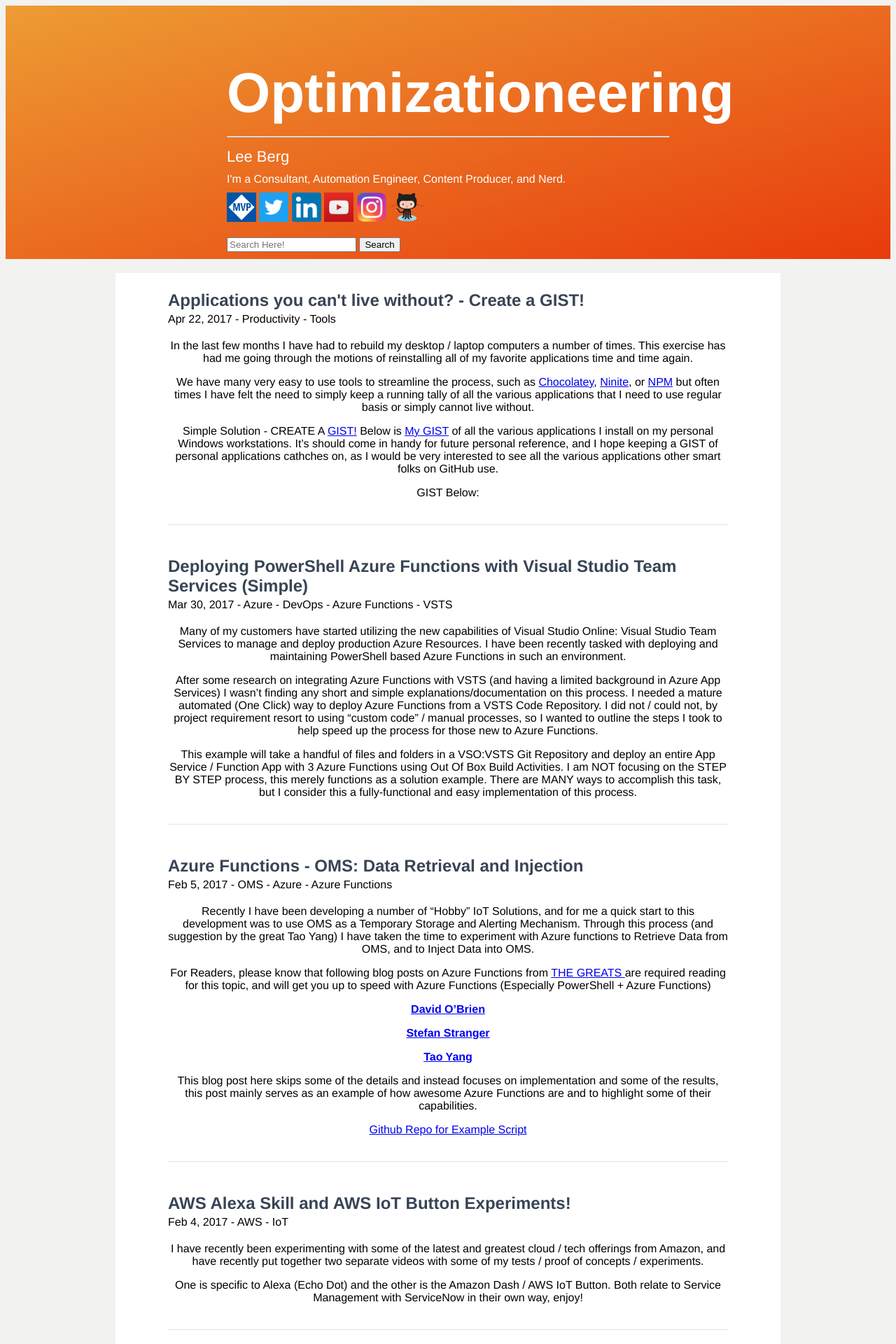
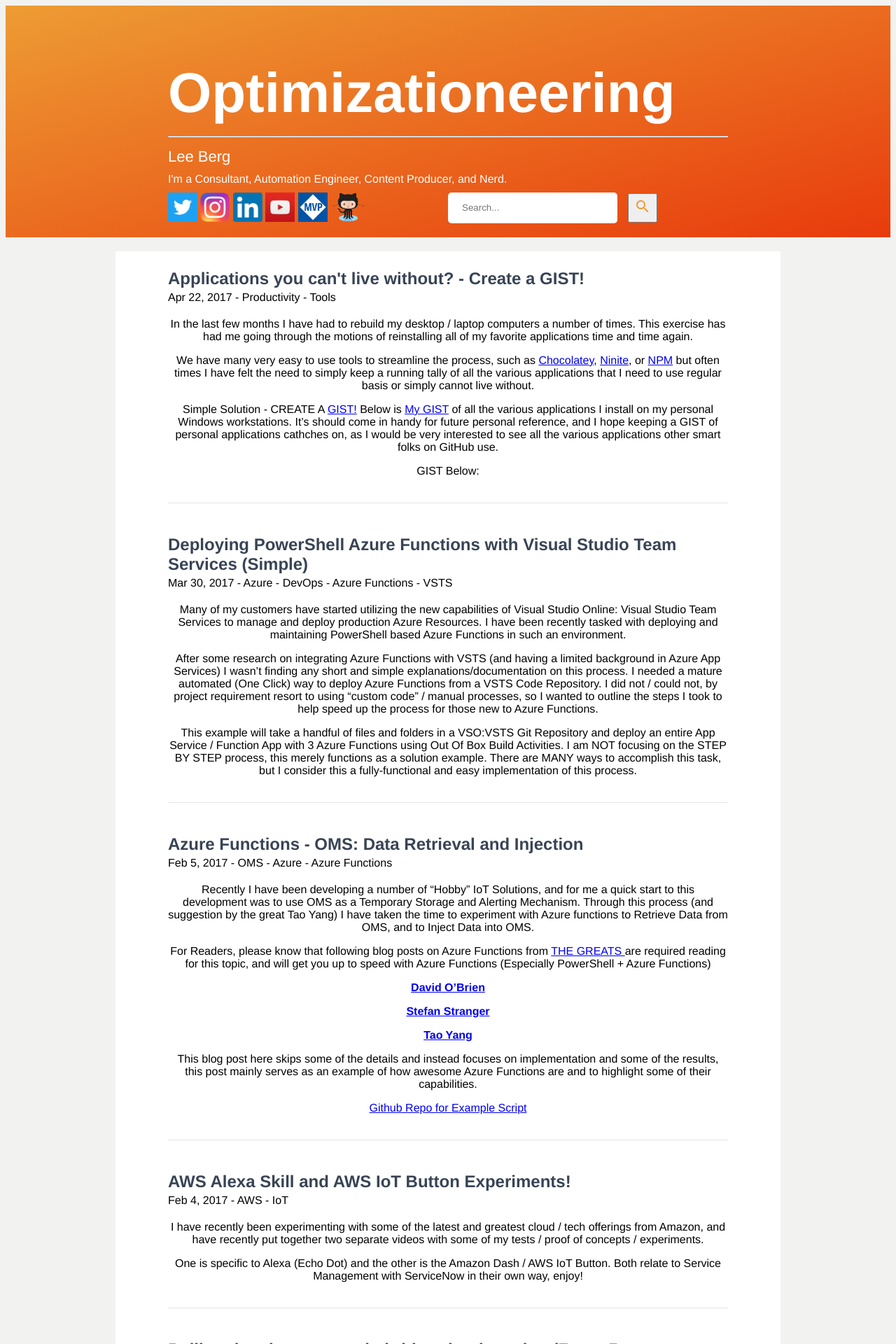
Before and after one commit to leeberg/BlogTest, a Jekyll site: the page built from index.html, in a window 1280 px wide. Shown: the top 1920 px of the page at 70% size. Built offline with Jekyll 4.4.1, drawn with Linux system fonts in a browser that asks for light colours; the list of posts is cut into pages by our own code.

Commit message:
Adding Search, CSS Tweaks

```diff
--- a/_includes/head.html
+++ b/_includes/head.html
@@ -3,4 +3,5 @@
   <meta http-equiv="X-UA-Compatible" content="IE=edge">
    <title>{% if page.title %}{{ page.title }}{% else %}Lee Berg - Optimizationeering on the Brink!{% endif %}</title>
   <link rel="stylesheet" href="{{ site.baseurl }}/css/base.css">
+  <link rel="stylesheet" href="https://fonts.googleapis.com/icon?family=Material+Icons">
 </head>
--- a/_includes/header.html
+++ b/_includes/header.html
@@ -7,26 +7,29 @@
       <hr class="small">
       <div class="header_subheading">Lee Berg</div>
       <div class="header_bio">I'm a Consultant, Automation Engineer, Content Producer, and Nerd.</div>
+      <div class="header_interaction">
+
         <div class="header_badges">
-        <a href="https://mvp.microsoft.com/en-us/PublicProfile/5001196"> <img src="{{ site.baseurl }}/assets/img/badges/MVP_Logo_Horizontal_Secondary_Blue286_CMYK_300ppi.png" height="42"width="42"></a>
           <a href="http://www.twitter.com/leealanberg"><img src="{{ site.baseurl }}/assets/img/badges/Twitter_Logo_White_On_Blue.png" height="42" width="42"> </a>
+          <a href="http://www.instagram.com/leealanberg"> <img src="{{ site.baseurl }}/assets/img/badges/insta.png" height="42" width="42"> </a>
           <a href="https://www.linkedin.com/in/leeberg"><img src="{{ site.baseurl }}/assets/img/badges/LinkedIn_logo_initials.png" height="42" width="42"> </a>
           <a href="http://www.youtube.com/leealanberg"><img src="{{ site.baseurl }}/assets/img/badges/youtube.png" height="42" width="42"> </a>
-        <a href="http://www.instagram.com/leealanberg"> <img src="{{ site.baseurl }}/assets/img/badges/insta.png" height="42" width="42"> </a>
+          <a href="https://mvp.microsoft.com/en-us/PublicProfile/5001196"> <img src="{{ site.baseurl }}/assets/img/badges/MVP_Logo_Horizontal_Secondary_Blue286_CMYK_300ppi.png" height="42"width="42"></a>
           <a href="http://www.github.com/leeberg"> <img src="{{ site.baseurl }}/assets/img/badges/Octocat.png" height="42"> </a>
         </div>
-<br>
 
-<div class="grid" id="searchBar">
-      <div>
-          <div id="search">
+         <div class="searchcontainer">
               <form role="search" method="get" action="{{ site.baseurl }}/search/">
-                  <input id="searchString" name="searchString" placeholder="Search Here!" type="text">
-                  <input id="searchButton" name="googleSearchName" type="button" value="Search">
+                  <input id="search" name="searchString" placeholder="Search..." type="text">
+                  <button class="icon"><i class="material-icons">search</i></button>
               </form>
           </div>
+
+          <br><br><br>
       </div>
-  </div>
+
+
+
 
 <!--
       <nav class="nav">
--- a/css/base.scss
+++ b/css/base.scss
@@ -24,7 +24,6 @@ $tablet : 700px;
 
 
 
-
 //HEADER STUFF
 
 .header {
@@ -35,7 +34,7 @@ $tablet : 700px;
 }
 
 .header_content {
-  width: 50%;
+  width: $content-width;
   margin-left: auto;
   margin-right: auto;
   padding-top: 25px;
@@ -70,6 +69,10 @@ hr.small {
 
 .header_badges
 {
+  float: left;
+  width: 50%;
+
+
   a{
     text-decoration: none;
   }
@@ -90,6 +93,41 @@ hr.small {
   }
 
 }
+
+
+
+
+//SEARCH!
+.searchcontainer{
+  float: right;
+  width: 50%;
+  }
+
+.searchcontainer input#search{
+  width: 55%;
+  height: 42px;
+  background: #ffffff;
+  border: none;
+  font-size: 10pt;
+  float: left;
+  color: #63717f;
+  padding-left: 20px;
+  -webkit-border-radius: 5px;
+  -moz-border-radius: 5px;
+  border-radius: 5px;
+}
+
+.searchcontainer .icon{
+  height: 42px;
+  width: 42px;
+  margin-left: 15px;
+  margin-top: 1px;
+  color: $brand-color;
+}
+
+
+
+
 
 
 
```
Lines whose indentation alone changed are shown as unchanged.
